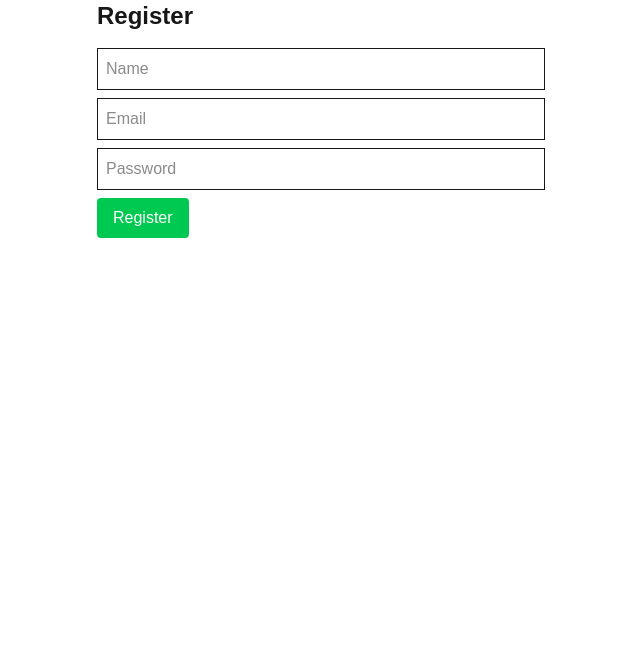
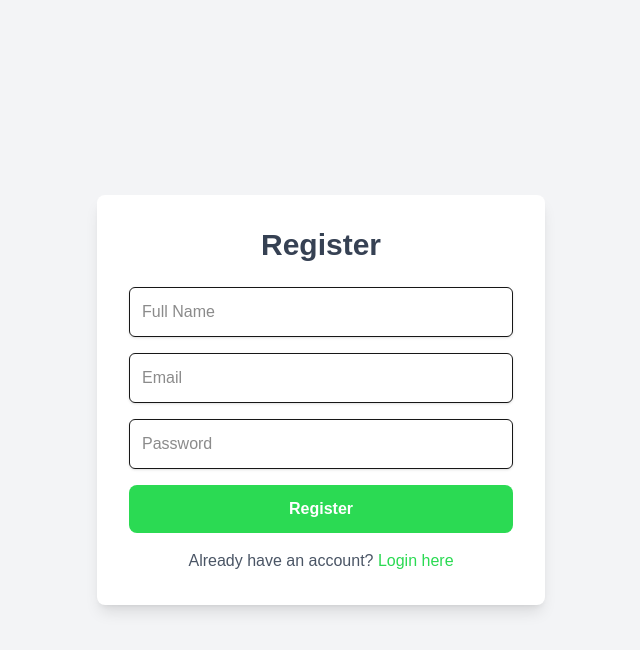
Before and after one commit to RUKUNDO-Prince/Deboik_Technical_Assessment, a Next.js app: page /register in a window 1280 px wide. Shown: the top 650 px of the page, without its empty margins (319-959 px from the left). Built offline with nearby package versions, Linux system fonts and the light colour scheme.

Commit message:
some modifications in the UI of auth pages

```diff
--- a/components/LoginForm.tsx
+++ b/components/LoginForm.tsx
@@ -3,16 +3,17 @@
 import { useState, useEffect, useContext } from "react";
 import { AuthContext } from "@/context/AuthContext";
 import { useRouter } from "next/navigation";
+import Link from "next/link";
 
 const LoginForm = () => {
   const router = useRouter();
-  const auth = useContext(AuthContext); // Use AuthContext
+  const auth = useContext(AuthContext);
   const [formData, setFormData] = useState({ email: "", password: "" });
   const [error, setError] = useState("");
 
   useEffect(() => {
     if (auth?.user) {
-      router.replace("/"); // Redirect if already authenticated
+      router.replace("/");
     }
   }, [auth?.user, router]);
 
@@ -26,23 +27,33 @@ const LoginForm = () => {
 
     try {
       await auth?.login(formData.email, formData.password);
-      router.replace("/"); // Redirect after login
+      router.replace("/");
     } catch (err) {
       setError("Invalid email or password.");
     }
   };
 
   return (
-    <div className="max-w-md mx-auto">
-      <h2 className="text-2xl font-bold mb-4">Login</h2>
-      {error && <p className="text-red-500">{error}</p>}
-      <form onSubmit={handleSubmit} className="space-y-2">
+    <div className="min-h-screen flex items-center justify-center bg-gray-100">
+      {/* FORM CONTAINER */}
+      <div className="bg-white p-8 rounded-lg shadow-lg w-full max-w-md">
+        <h2 className="text-3xl font-bold text-center text-gray-700 mb-6">Login</h2>
+
+        {/* ERROR MESSAGE */}
+        {error && (
+          <p className="text-red-600 bg-red-100 border border-red-400 p-3 rounded text-center mb-4">
+            {error}
+          </p>
+        )}
+
+        {/* LOGIN FORM */}
+        <form onSubmit={handleSubmit} className="space-y-4">
           <input
             type="email"
             name="email"
             placeholder="Email"
             onChange={handleChange}
-          className="border p-2 w-full"
+            className="border p-3 w-full rounded-md shadow-sm focus:ring-2 focus:ring-green-400 outline-none"
             required
           />
           <input
@@ -50,13 +61,25 @@ const LoginForm = () => {
             name="password"
             placeholder="Password"
             onChange={handleChange}
-          className="border p-2 w-full"
+            className="border p-3 w-full rounded-md shadow-sm focus:ring-2 focus:ring-green-400 outline-none"
             required
           />
-        <button type="submit" className="px-4 py-2 bg-blue-500 text-white rounded">
+          <button
+            type="submit"
+            className="w-full bg-[#2BDA53] text-white font-semibold py-3 rounded-lg hover:bg-green-600 transition"
+          >
             Login
           </button>
         </form>
+
+        {/* REGISTER LINK */}
+        <p className="mt-4 text-center text-gray-600">
+          Don't have an account?{" "}
+          <Link href="/register" className="text-[#2BDA53] hover:underline">
+            Register here
+          </Link>
+        </p>
+      </div>
     </div>
   );
 };
--- a/components/RegisterForm.tsx
+++ b/components/RegisterForm.tsx
@@ -2,6 +2,7 @@
 
 import { useState } from "react";
 import { useRouter } from "next/navigation";
+import Link from "next/link";
 
 const RegisterForm = () => {
   const router = useRouter();
@@ -32,15 +33,60 @@ const RegisterForm = () => {
   };
 
   return (
-    <div className="max-w-md mx-auto">
-      <h2 className="text-2xl font-bold mb-4">Register</h2>
-      {error && <p className="text-red-500">{error}</p>}
-      <form onSubmit={handleSubmit} className="space-y-2">
-        <input type="text" name="name" placeholder="Name" onChange={handleChange} className="border p-2 w-full" required />
-        <input type="email" name="email" placeholder="Email" onChange={handleChange} className="border p-2 w-full" required />
-        <input type="password" name="password" placeholder="Password" onChange={handleChange} className="border p-2 w-full" required />
-        <button type="submit" className="px-4 py-2 bg-green-500 text-white rounded">Register</button>
-      </form>
+    <div className="min-h-screen flex items-center justify-center bg-gray-100">
+      {/* FORM CONTAINER */}
+      <div className="bg-white p-8 rounded-lg shadow-lg w-full max-w-md">
+        <h2 className="text-3xl font-bold text-center text-gray-700 mb-6">Register</h2>
+
+        {/* ERROR MESSAGE */}
+        {error && (
+          <p className="text-red-600 bg-red-100 border border-red-400 p-3 rounded text-center mb-4">
+            {error}
+          </p>
+        )}
+
+        {/* REGISTER FORM */}
+        <form onSubmit={handleSubmit} className="space-y-4">
+          <input
+            type="text"
+            name="name"
+            placeholder="Full Name"
+            onChange={handleChange}
+            className="border p-3 w-full rounded-md shadow-sm focus:ring-2 focus:ring-green-400 outline-none"
+            required
+          />
+          <input
+            type="email"
+            name="email"
+            placeholder="Email"
+            onChange={handleChange}
+            className="border p-3 w-full rounded-md shadow-sm focus:ring-2 focus:ring-green-400 outline-none"
+            required
+          />
+          <input
+            type="password"
+            name="password"
+            placeholder="Password"
+            onChange={handleChange}
+            className="border p-3 w-full rounded-md shadow-sm focus:ring-2 focus:ring-green-400 outline-none"
+            required
+          />
+          <button
+            type="submit"
+            className="w-full bg-[#2BDA53] text-white font-semibold py-3 rounded-lg hover:bg-green-600 transition"
+          >
+            Register
+          </button>
+        </form>
+
+        {/* LOGIN LINK */}
+        <p className="mt-4 text-center text-gray-600">
+          Already have an account?{" "}
+          <Link href="/login" className="text-[#2BDA53] hover:underline">
+            Login here
+          </Link>
+        </p>
+      </div>
     </div>
   );
 };
```
Also changed, not shown: app/register/page.tsx (+6 -6 lines). Lines whose indentation alone changed are shown as unchanged.
